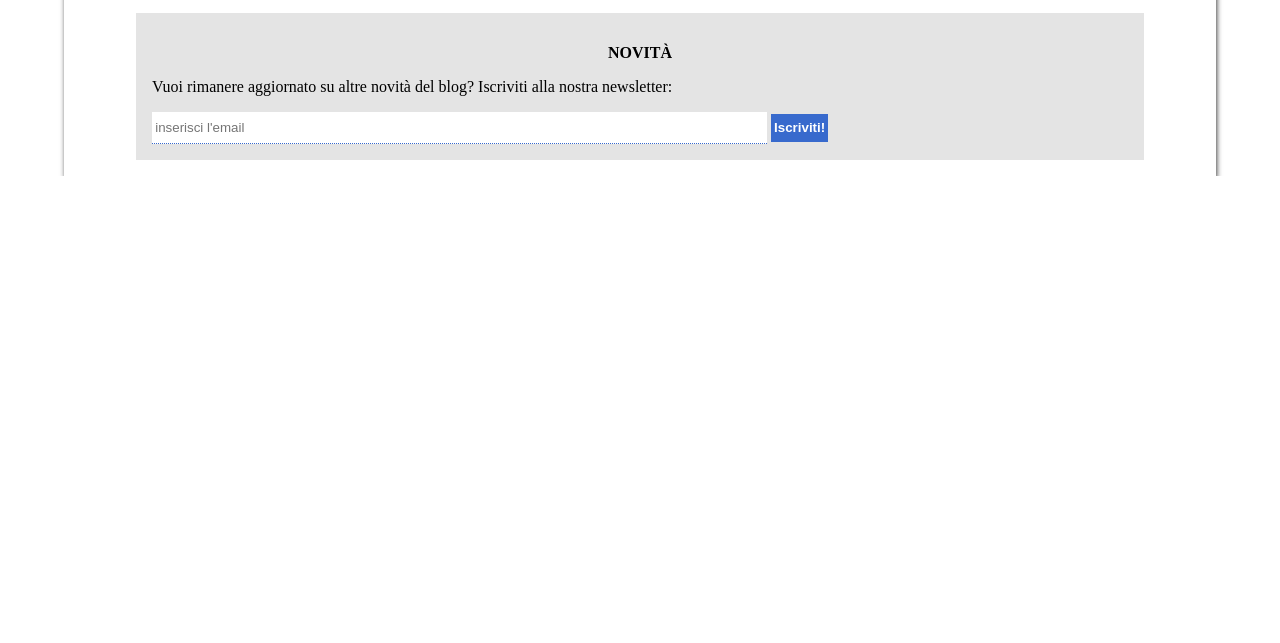
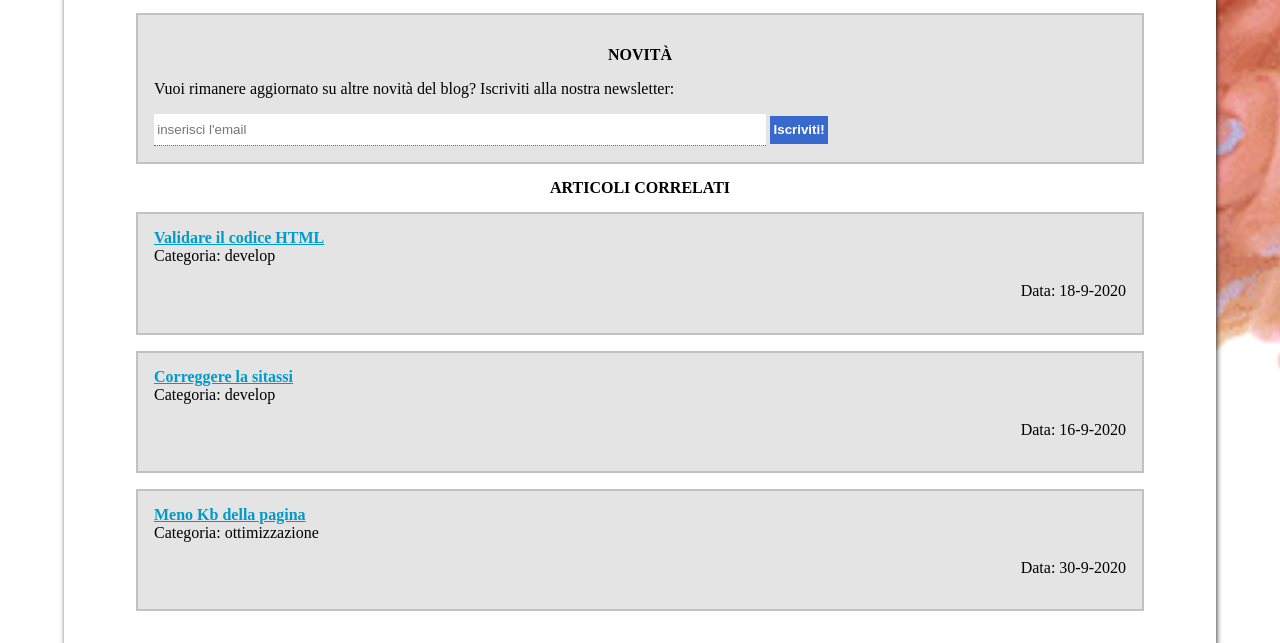
Before and after one commit to MrMax01/S1-L4-formattazione-elementi, a plain HTML site: page index.html in a window 1280 px wide. Shown: the part 1429-2072 px from the top of the page. Before the commit the page ends 1605 px from the top, so only its background shows below. Drawn offline with Linux system fonts and the light colour scheme.

Commit message:
area correlati and css finished

```diff
--- a/assets/css/style.css
+++ b/assets/css/style.css
@@ -6,7 +6,7 @@
   box-sizing: border-box;
 }
 
-body {
+#sfondo {
   background-image: url("../img/sfondo.png");
   background-size: cover; /* Opzionale: regola la dimensione dell'immagine di sfondo */
   background-position: center;
@@ -15,6 +15,7 @@ h3 {
   text-transform: uppercase;
   margin: 1rem;
   font-weight: bold;
+  text-align: center;
 }
 li {
   margin-bottom: 0.4rem;
@@ -94,7 +95,7 @@ code {
   display: inline-block;
   vertical-align: middle;
   background-color: #80808036;
-  border: 1px solid #9e9e9e;
+  border: 1px solid #c2c2c2;
   border-radius: 5px;
   padding: 1px;
 }
@@ -124,8 +125,8 @@ tbody tr td {
 }
 tbody tr:nth-child(even) {
   background-color: #80808036;
-  border-top: 1px solid #9e9e9e;
-  border-bottom: 1px solid #9e9e9e;
+  border-top: 1px solid #c2c2c2;
+  border-bottom: 1px solid #c2c2c2;
 }
 
 iframe {
@@ -137,27 +138,26 @@ iframe {
 }
 
 /* FORM */
-.contact-me {
+.box {
   width: 90%;
   background-color: #80808036;
   padding: 1rem;
   margin-inline: auto;
-}
-.contact-me h3 {
-  text-align: center;
+  margin-bottom: 1rem;
+  border: 2px solid #c2c2c2;
 }
 
 form {
   width: 90%;
 }
 
-.contact-me input {
+.box input {
   width: 70%;
   border: none;
   border-bottom: 1px dotted #386acd;
   padding: 0.5rem 0.2rem;
 }
-.contact-me button {
+.box button {
   color: white;
   font-weight: bold;
   background-color: #386acd;
@@ -166,5 +166,7 @@ form {
 }
 
 /* ELEMENTI NELL' ASIDE */
-
+div.box p:nth-of-type(2) {
+  text-align: end;
+}
 /* FOOTER */
--- a/index.html
+++ b/index.html
@@ -100,7 +100,7 @@
           allowfullscreen
         ></iframe>
 
-        <div class="contact-me">
+        <div class="box">
           <h3>novità</h3>
           <p>Vuoi rimanere aggiornato su altre novità del blog? Iscriviti alla nostra newsletter:</p>
           <form>
@@ -108,6 +108,23 @@
             <button>Iscriviti!</button>
           </form>
         </div>
+
+        <h3>Articoli correlati</h3>
+        <div class="box">
+          <h4><a href="#">Validare il codice HTML</a></h4>
+          <p>Categoria: develop</p>
+          <p>Data: 18-9-2020</p>
+        </div>
+        <div class="box">
+          <h4><a href="#">Correggere la sitassi</a></h4>
+          <p>Categoria: develop</p>
+          <p>Data: 16-9-2020</p>
+        </div>
+        <div class="box">
+          <h4><a href="#">Meno Kb della pagina</a></h4>
+          <p>Categoria: ottimizzazione</p>
+          <p>Data: 30-9-2020</p>
+        </div>
       </main>
     </div>
   </body>
```
